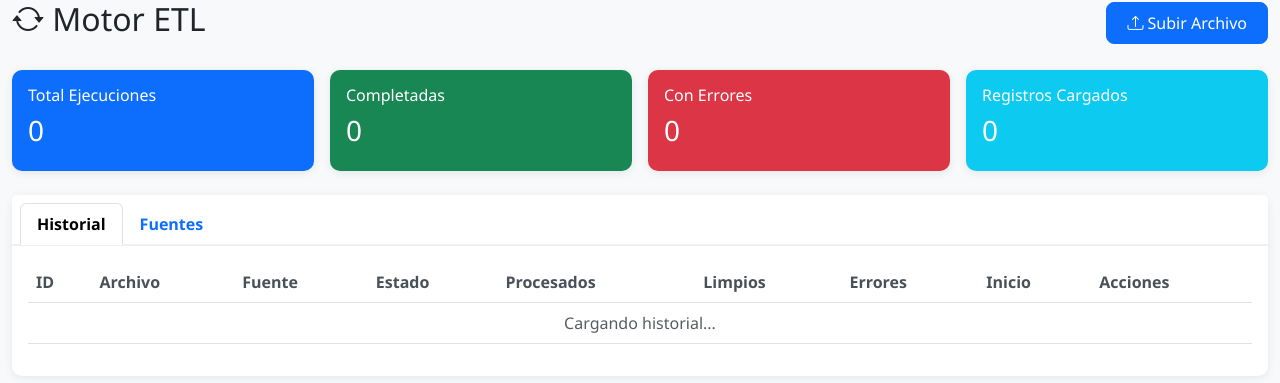
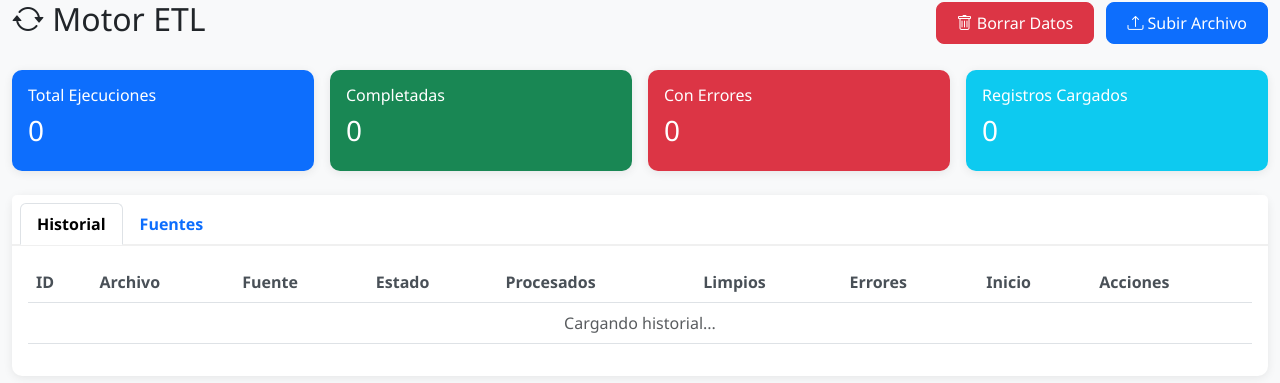
Before and after one commit to juansebastianesper-ai/healthcare-etl-platform, a Django app: template backend/templates/etl.html in a window 1280 px wide. Shown: the top 383 px of the page. Run offline with Django 5.2, Linux system fonts and the light colour scheme; the template is opened without the code that fills it, so the values that code supplies are empty; some libraries are stand-ins or nearby versions.

Commit message:
Add delete all button for patients/ETL/fuentes

```diff
--- a/backend/etl/views.py
+++ b/backend/etl/views.py
@@ -91,6 +91,17 @@ class ETLRunViewSet(viewsets.ModelViewSet):
             logger.error(f'Error en ETL upload: {str(e)}')
             raise ETLException(f'Error procesando archivo: {str(e)}')
 
+    @action(detail=False, methods=['delete'])
+    def delete_all(self, request):
+        from django.db import transaction
+        with transaction.atomic():
+            p_count, _ = Patient.objects.all().delete()
+            r_count, _ = ETLRun.objects.all().delete()
+            s_count, _ = ETLSource.objects.all().delete()
+        return Response({
+            'message': f'Borrados: {p_count} pacientes, {r_count} ejecuciones, {s_count} fuentes',
+        })
+
     @action(detail=True, methods=['get'])
     def log(self, request, pk=None):
         etl_run = self.get_object()
--- a/backend/static/js/etl.js
+++ b/backend/static/js/etl.js
@@ -127,3 +127,18 @@ async function viewETLLog(id) {
         handleApiError(error);
     }
 }
+
+async function deleteAllData() {
+    if (!confirm('¿Borrar todos los pacientes, ejecuciones ETL y fuentes?')) return;
+
+    try {
+        const response = await apiRequest('/etl/runs/delete_all/', { method: 'DELETE' });
+        if (!response.ok) throw new Error('Error al borrar datos');
+        const data = await response.json();
+        showToast(data.message, 'success');
+        loadETLHistory();
+        loadETLSources();
+    } catch (error) {
+        handleApiError(error);
+    }
+}
--- a/backend/templates/etl.html
+++ b/backend/templates/etl.html
@@ -4,9 +4,14 @@
 <div class="container-fluid">
     <div class="d-flex justify-content-between align-items-center mb-4">
         <h2><i class="bi bi-arrow-repeat"></i> Motor ETL</h2>
-        <button class="btn btn-primary" data-bs-toggle="modal" data-bs-target="#uploadModal">
-            <i class="bi bi-upload"></i> Subir Archivo
-        </button>
+        <div>
+            <button class="btn btn-danger me-2" onclick="deleteAllData()">
+                <i class="bi bi-trash"></i> Borrar Datos
+            </button>
+            <button class="btn btn-primary" data-bs-toggle="modal" data-bs-target="#uploadModal">
+                <i class="bi bi-upload"></i> Subir Archivo
+            </button>
+        </div>
     </div>
 
     <div class="row g-3 mb-4">
```
